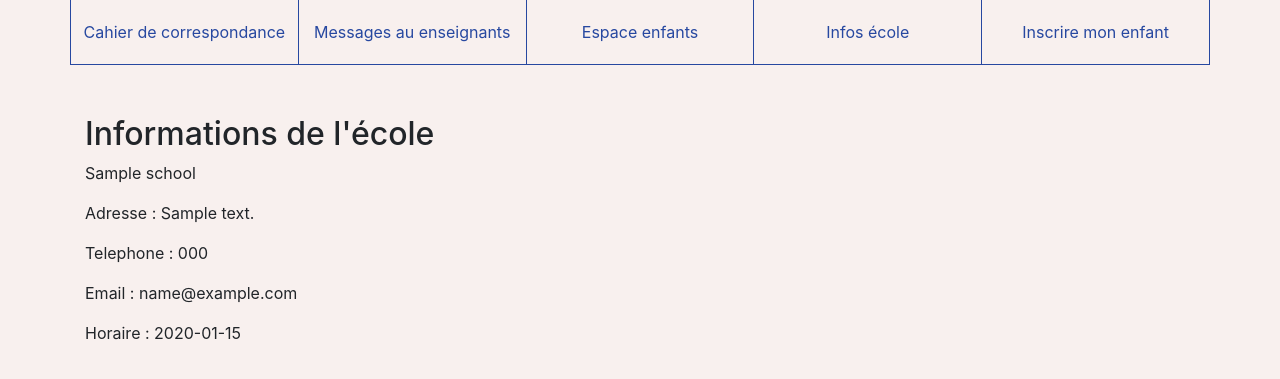
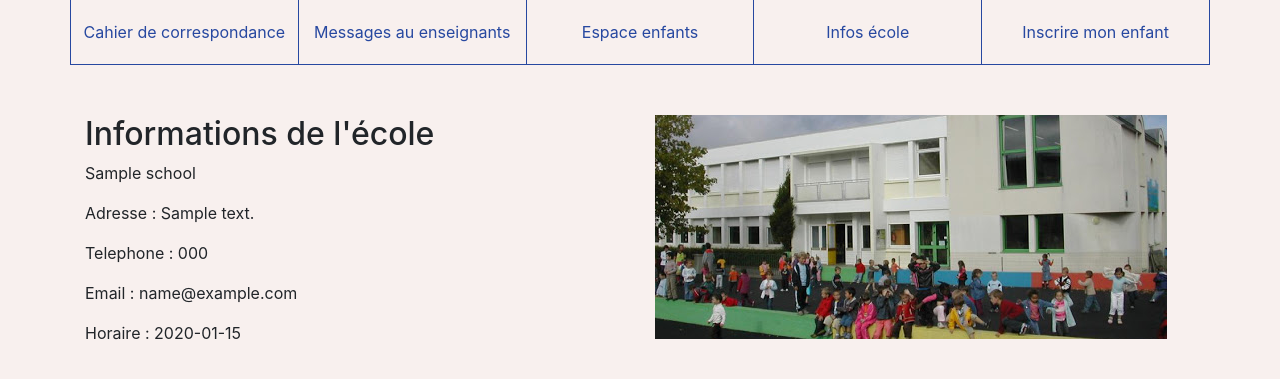
Before and after one commit to VisserV/symfony-TP-ecole, a Symfony app: template templates/default/informations.html.twig in a window 1280 px wide. Shown: the part 100-479 px from the top of the page. Run offline with Twig, Linux system fonts and the light colour scheme; the template is opened without the code that fills it: most values are stand-ins (such as "Sample title", 1, 10 or a date in 2020); some libraries are stand-ins or nearby versions.

Commit message:
page informations

```diff
--- a/templates/base.html.twig
+++ b/templates/base.html.twig
@@ -39,7 +39,7 @@
     <div class="container-fluid menu">
         <div class="container">
             <div class="row">
-                <a href="{{ path('child_index') }}" class="col">Cahier de correspondance</a>
+                <a href="" class="col">Cahier de correspondance</a>
                 <a href="" class="col">Messages au enseignants</a>
                 <a href="" class="col">Espace enfants</a>
                 <a href="{{ path('default_infos') }}" class="col">Infos école</a>
--- a/templates/default/informations.html.twig
+++ b/templates/default/informations.html.twig
@@ -10,6 +10,8 @@
 {% block body %}
     <div class="container-fluid info">
         <div class="container">
+            <div class="row">
+                <div class="col-6">
                     <h2>Informations de l'école</h2>
 
                     <div class="infos">
@@ -20,6 +22,11 @@
                         <p>Horaire : {{ school.timetable }}</p>
                     </div>
                 </div>
+                <div class="col-6">
+                    <img src="images/ecole.png" alt="école">
+                </div>
+            </div>
+        </div>
     </div>
 
 {% endblock %}
```
Lines whose indentation alone changed are shown as unchanged.
